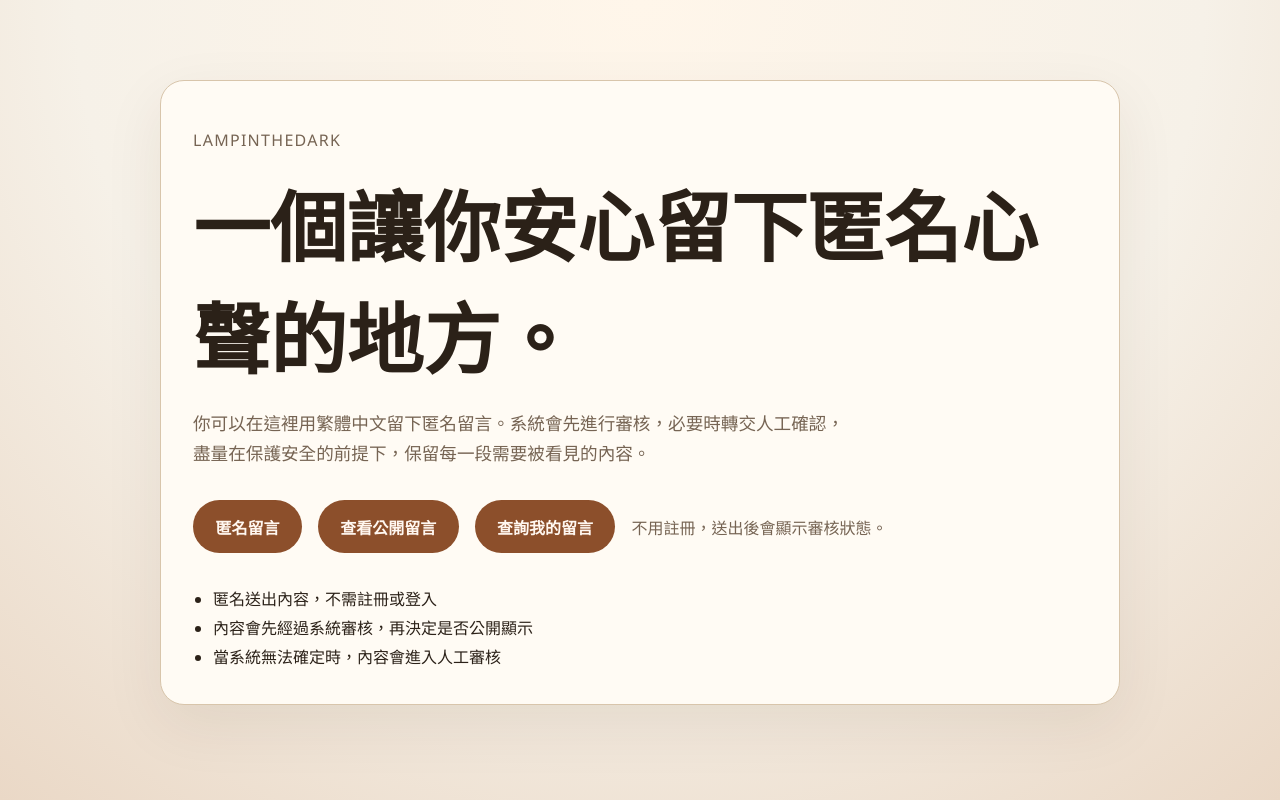
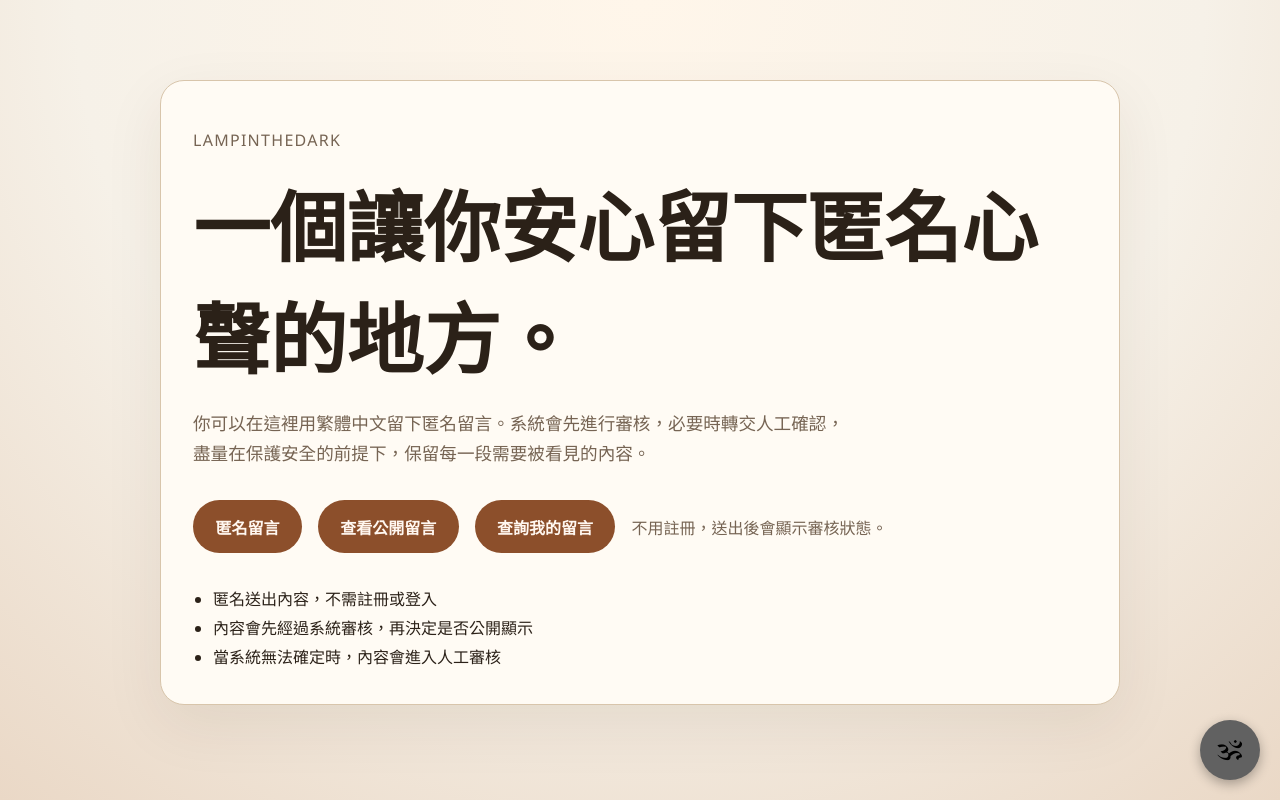
Before and after one commit to u8901006/LampInTheDark, a Next.js app: page / in a window 1280 px wide. Built offline with nearby package versions, Linux system fonts and the light colour scheme.

Commit message:
feat(sound-bath): integrate into app layout

```diff
--- a/app/layout.tsx
+++ b/app/layout.tsx
@@ -1,4 +1,7 @@
 import type { Metadata } from 'next';
+
+import { SoundBathProvider } from '@/components/sound-bath/sound-bath-context';
+import { FloatingPlayer } from '@/components/sound-bath/floating-player';
 
 import './globals.css';
 
@@ -10,7 +13,12 @@ export const metadata: Metadata = {
 export default function RootLayout({ children }: Readonly<{ children: React.ReactNode }>) {
   return (
     <html lang="zh-Hant">
-      <body>{children}</body>
+      <body>
+        <SoundBathProvider>
+          {children}
+          <FloatingPlayer />
+        </SoundBathProvider>
+      </body>
     </html>
   );
 }
```
